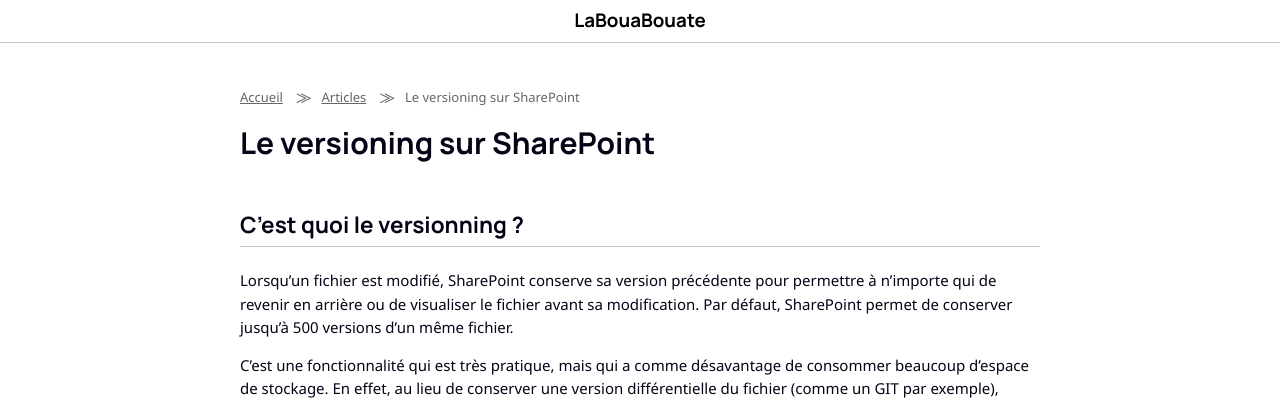
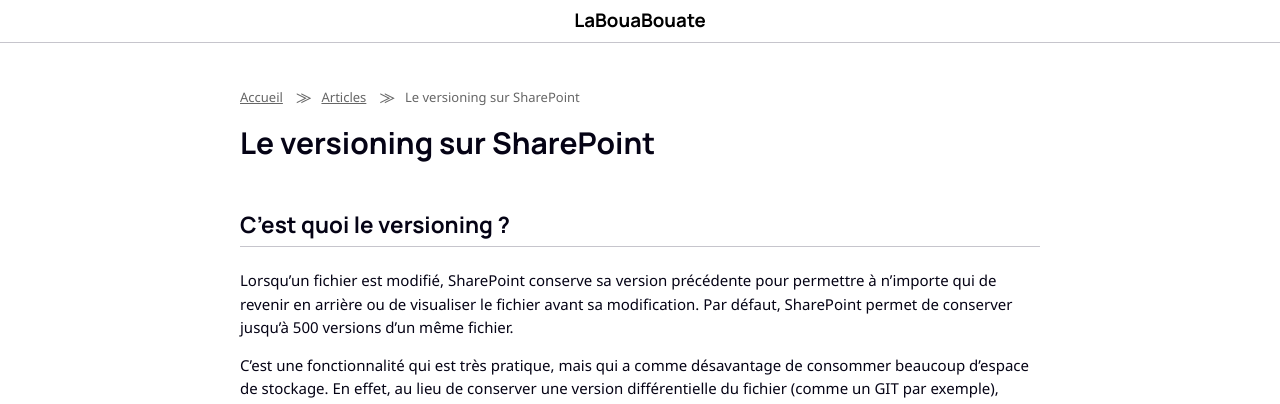
Before and after one commit to leobouard/leobouard.github.io, a Jekyll site: the page built from _posts/2024-07-11-le-versioning-sur-sharepoint.md, in a window 1280 px wide and 900 px high. Shown: the top 404 px of the window. Built offline with Jekyll 4.4.1, drawn with Linux system fonts in a browser that asks for light colours; nearby versions of some CDN libraries; some web fonts are replaced.

Commit message:
Update 2024-07-11-le-versioning-sur-sharepoint.md

```diff
--- a/_posts/2024-07-11-le-versioning-sur-sharepoint.md
+++ b/_posts/2024-07-11-le-versioning-sur-sharepoint.md
@@ -6,7 +6,7 @@
 listed: true
 ---
 
-## C'est quoi le versionning ?
+## C'est quoi le versioning ?
 
 Lorsqu'un fichier est modifié, SharePoint conserve sa version précédente pour permettre à n'importe qui de revenir en arrière ou de visualiser le fichier avant sa modification. Par défaut, SharePoint permet de conserver jusqu'à 500 versions d'un même fichier.
 
```
